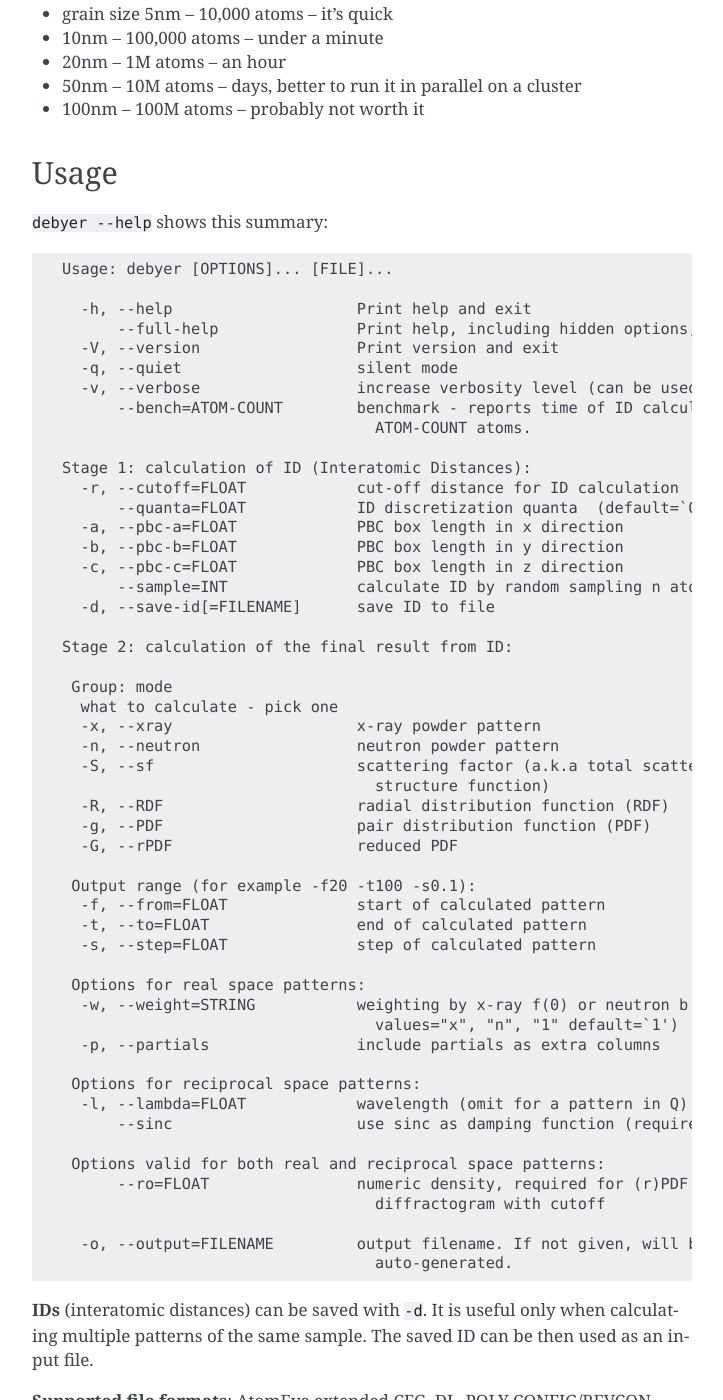
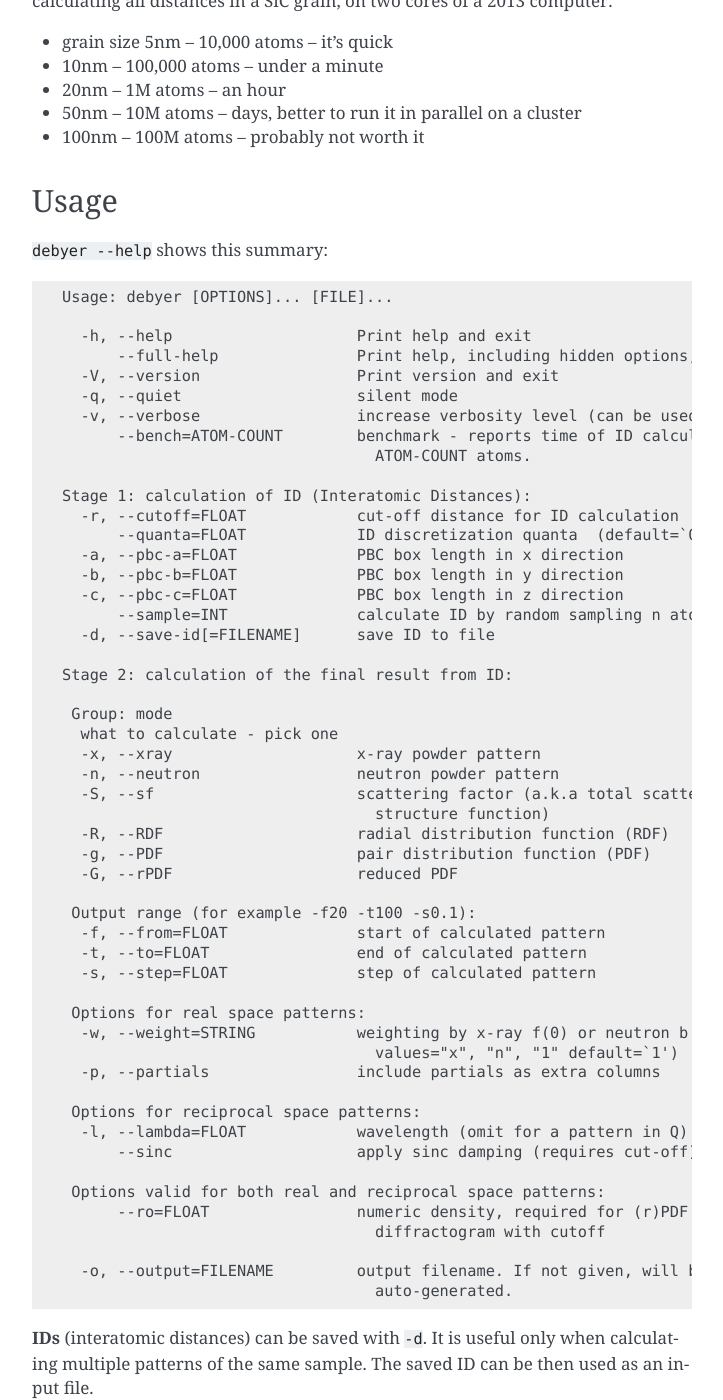
Before and after one commit to wojdyr/debyer, a Sphinx documentation site: the page built from doc/index.rst, in a window 1280 px wide and 1400 px high, scrolled down 7816 px. Shown: the whole window, without its empty margins (388-1111 px from the left). Built offline with Sphinx 7.4.7, drawn with Linux system fonts in a browser that asks for light colours; some of the changed text lies outside the part shown.

Commit message:
improving docs

```diff
--- a/doc/index.rst
+++ b/doc/index.rst
@@ -316,7 +317,7 @@
 but may not work for a single crystal.
 It should work fine if the pair correlation function is flat at the cut-off
 distance. If it is not flat, it is necessary to smooth it
-using damping function.
+using a damping function.
 
 In a few papers
 the `sinc function <http://en.wikipedia.org/wiki/Sinc_function>`_
@@ -488,7 +489,7 @@
 
   Options for reciprocal space patterns:
    -l, --lambda=FLOAT            wavelength (omit for a pattern in Q)
-       --sinc                    use sinc as damping function (requires cut-off)
+       --sinc                    apply sinc damping (requires cut-off)
 
   Options valid for both real and reciprocal space patterns:
        --ro=FLOAT                numeric density, required for (r)PDF and
```
Also changed, not shown: other parts of doc/index.rst (+6 -5 lines), 3 other files.
